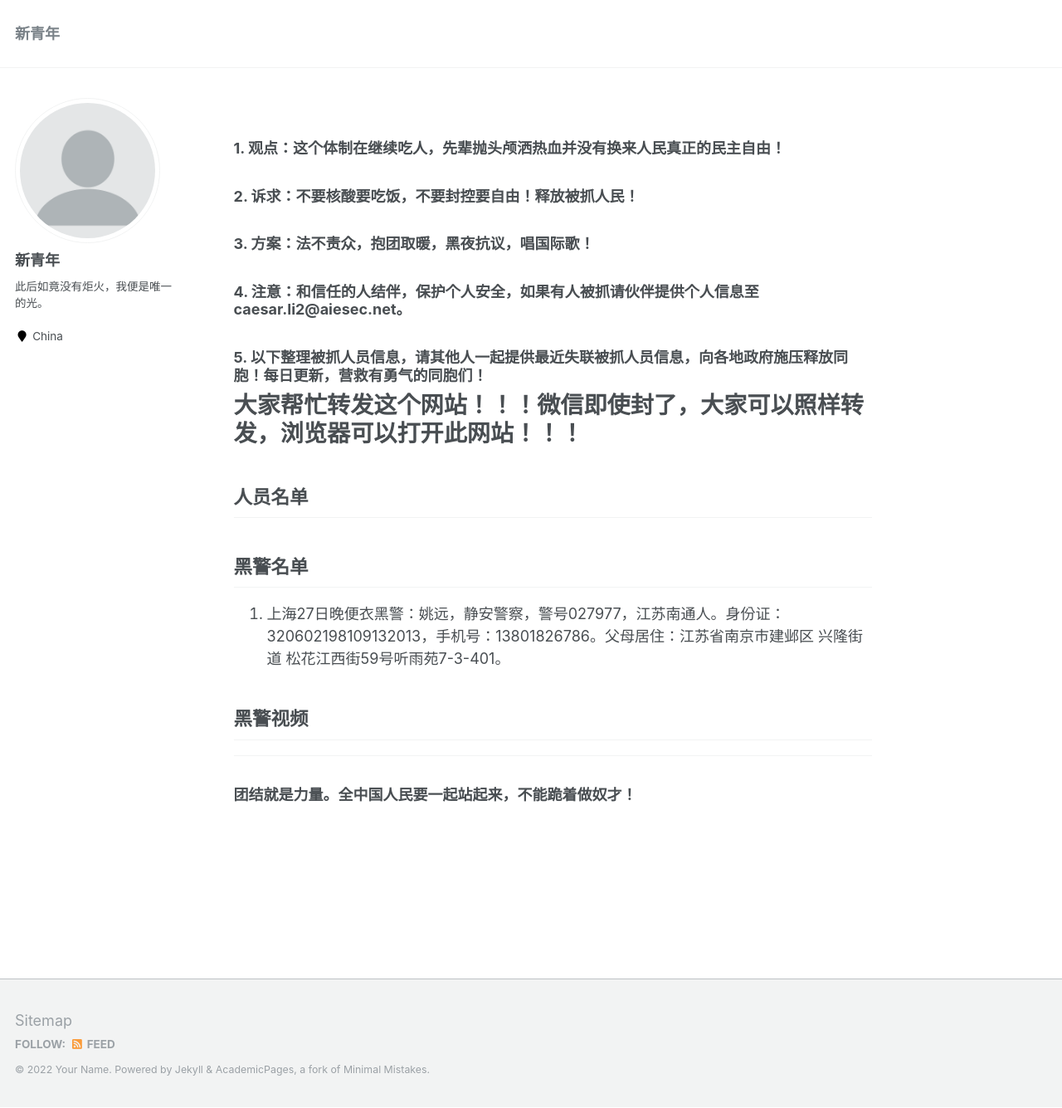
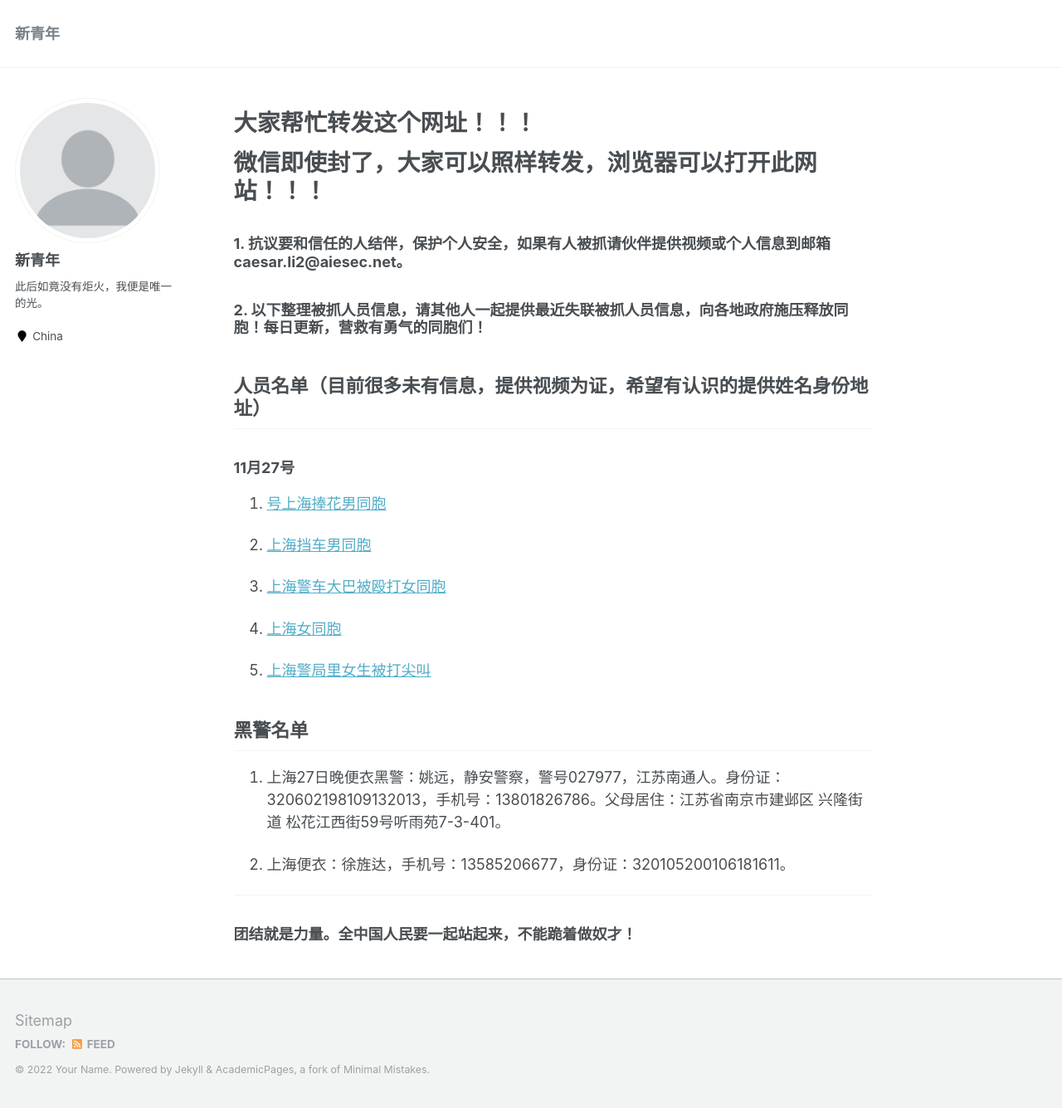
Before and after one commit to LoveChina-RememberTruth/People, a Jekyll site: the page built from _pages/about.md, in a window 1280 px wide and 1335 px high. Shown: the whole window at 83% size. Built offline with Jekyll 4.4.1, drawn with Linux system fonts in a browser that asks for light colours.

Commit message:
Update about.md

```diff
--- a/_pages/about.md
+++ b/_pages/about.md
@@ -8,22 +8,32 @@ redirect_from:
   - /about.html
 ---
 
+# 大家帮忙转发这个网址！！！
 
-### 1. 观点：这个体制在继续吃人，先辈抛头颅洒热血并没有换来人民真正的民主自由！
-
-### 2. 诉求：不要核酸要吃饭，不要封控要自由！释放被抓人民！
-
-### 3. 方案：法不责众，抱团取暖，黑夜抗议，唱国际歌！
-
-### 4. 注意：和信任的人结伴，保护个人安全，如果有人被抓请伙伴提供个人信息至caesar.li2@aiesec.net。
-
-### 5. 以下整理被抓人员信息，请其他人一起提供最近失联被抓人员信息，向各地政府施压释放同胞！每日更新，营救有勇气的同胞们！
+# 微信即使封了，大家可以照样转发，浏览器可以打开此网站！！！
 
 
-# 大家帮忙转发这个网站！！！微信即使封了，大家可以照样转发，浏览器可以打开此网站！！！
+
+### 1. 抗议要和信任的人结伴，保护个人安全，如果有人被抓请伙伴提供视频或个人信息到邮箱caesar.li2@aiesec.net。
+
+### 2. 以下整理被抓人员信息，请其他人一起提供最近失联被抓人员信息，向各地政府施压释放同胞！每日更新，营救有勇气的同胞们！
 
 
-## 人员名单
+
+
+## 人员名单（目前很多未有信息，提供视频为证，希望有认识的提供姓名身份地址）
+
+### 11月27号
+
+1. [号上海捧花男同胞](https://lovechina-remembertruth.github.io/People/)
+
+2. [上海挡车男同胞](https://lovechina-remembertruth.github.io/People/)
+
+3. [上海警车大巴被殴打女同胞](https://lovechina-remembertruth.github.io/People/)
+
+4. [上海女同胞](https://lovechina-remembertruth.github.io/People/)
+
+5. [上海警局里女生被打尖叫](https://lovechina-remembertruth.github.io/People/)
 
 
 
@@ -31,9 +41,11 @@ redirect_from:
 
 1. 上海27日晚便衣黑警：姚远，静安警察，警号027977，江苏南通人。身份证：320602198109132013，手机号：13801826786。父母居住：江苏省南京市建邺区 兴隆街道 松花江西街59号听雨苑7-3-401。
 
+2. 上海便衣：徐旌达，手机号：13585206677，身份证：320105200106181611。
 
-## 黑警视频
 
+<!-- ## 黑警视频
+ -->
 
 
 
```
